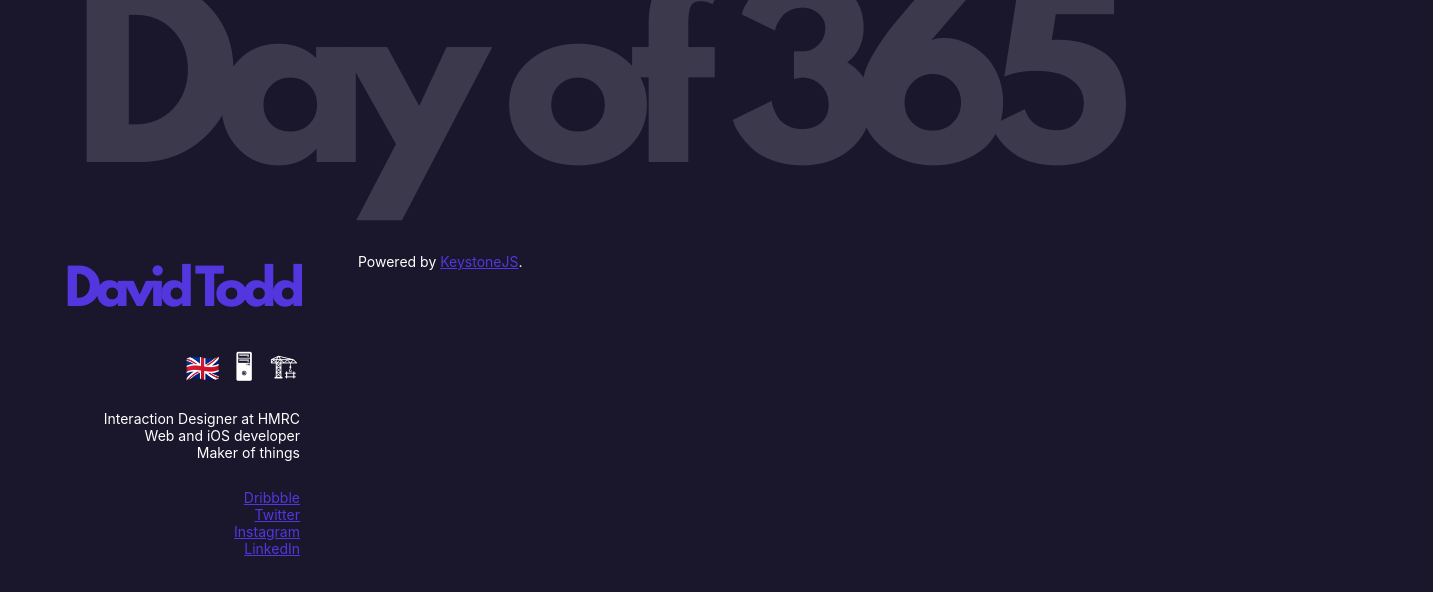
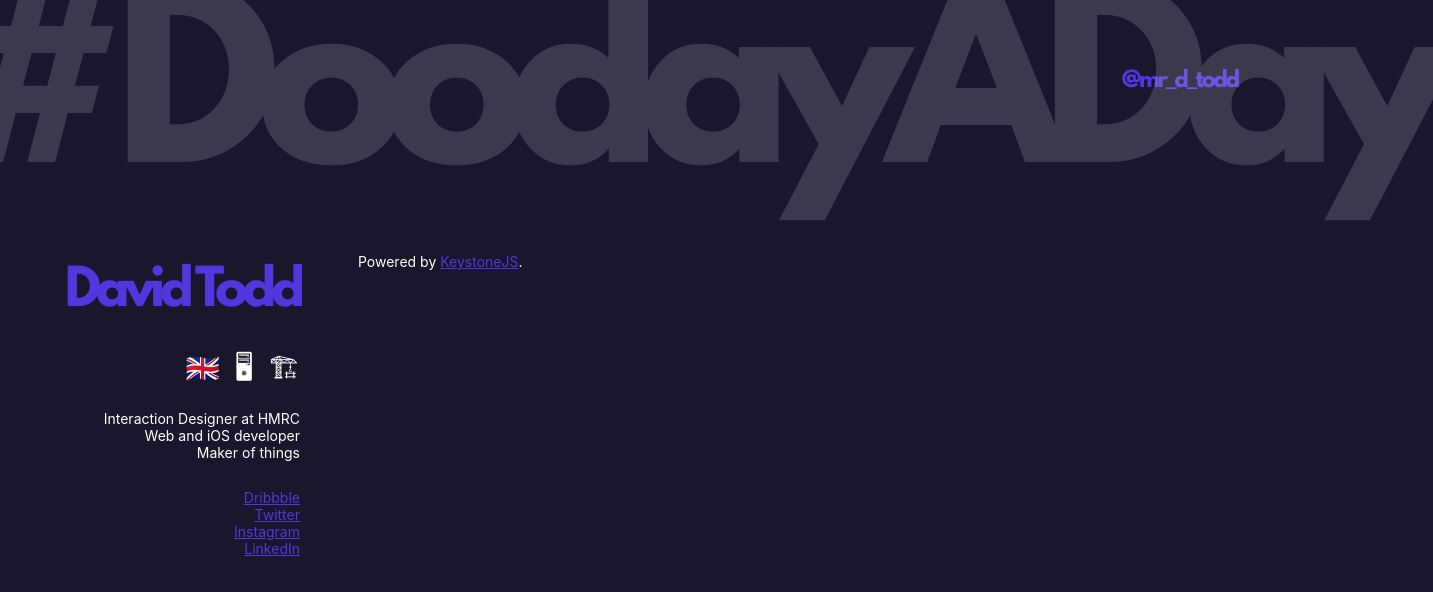
Before and after one commit to daviddotto/david.to, a website: page templates/views/index.html in a window 1280 px wide. Shown: the whole page, 1433 px wide, since content can reach past the window. Drawn offline with nearby package versions, Linux system fonts and the light colour scheme; files that its build step writes are made by us from their sources.

Commit message:
Updated index page header

```diff
--- a/templates/views/index.html
+++ b/templates/views/index.html
@@ -16,10 +16,10 @@
 {% block intro %}
 <header class="blog-intro">
 	<div class="day-number">
-		<h1 class="page-title">Day {{ dayNumber }} of 365</h1>
+		<h1 class="page-title">#DoodayADay</h1>
 	</div>
 	<div class="date">
-		<h2>{{ todaysDate }}</h2>
+		<h2><a href="https://twitter.com/mr_d_todd">@mr_d_todd</a></h2>
 	</div>
 </header>
 {% endblock %}
```
